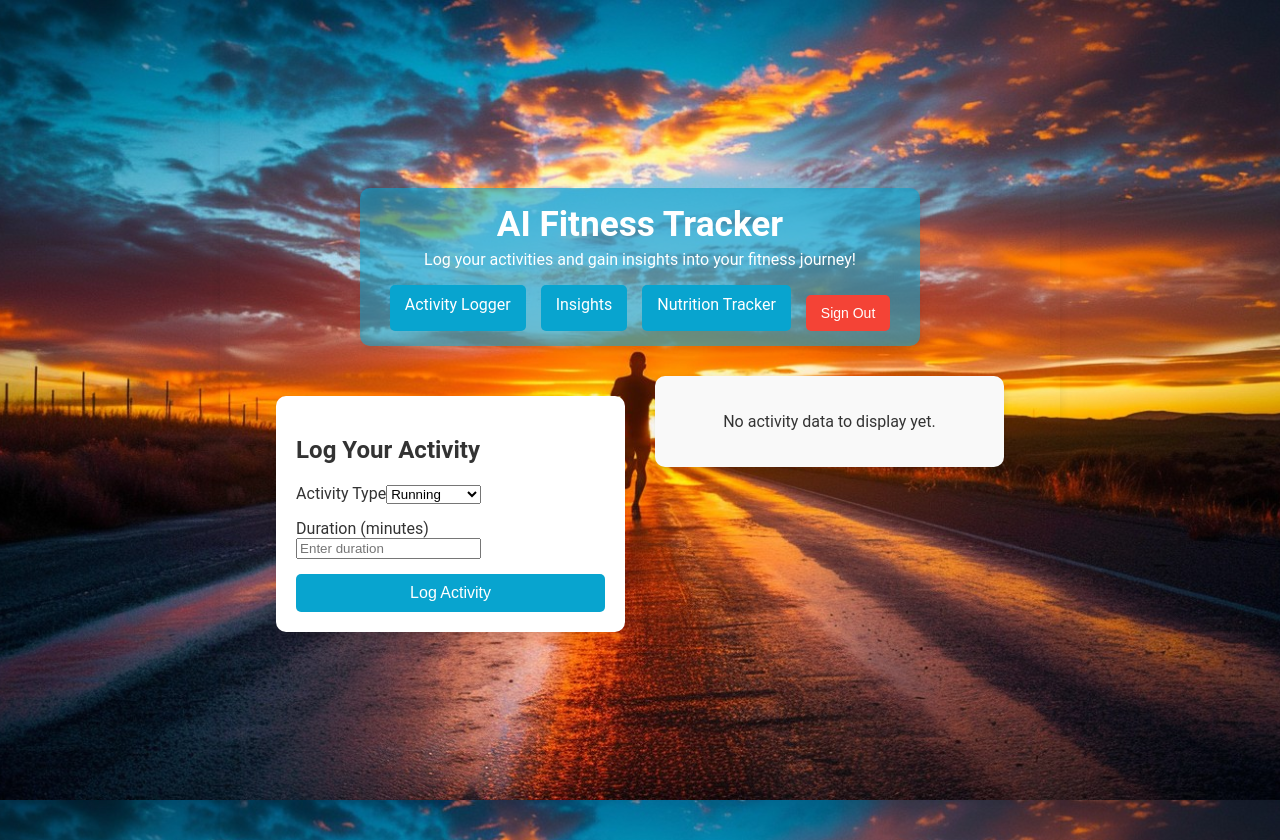
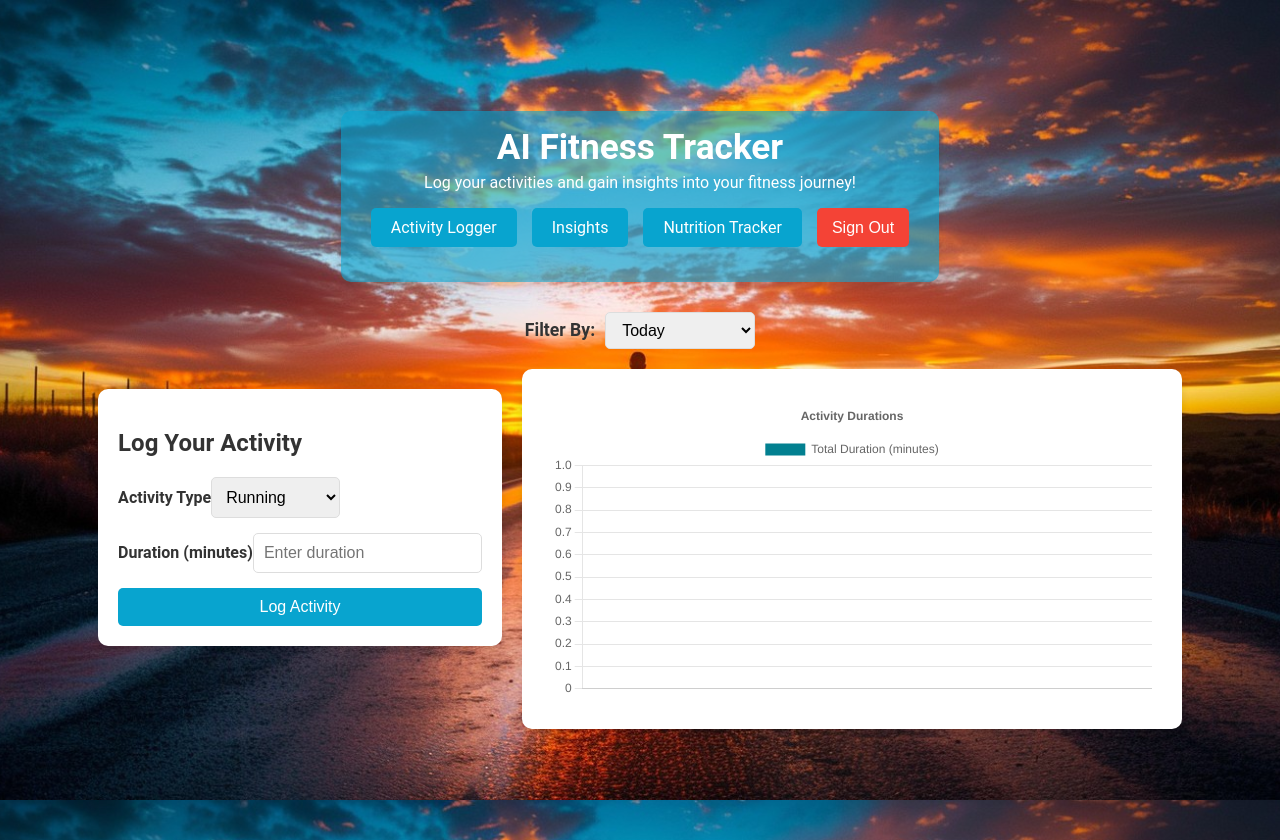
Before and after one commit to JbellMD/ai-fitness-tracker, a React (Create React App) app: page / in a window 1280 px wide. Built offline with nearby package versions, Linux system fonts and the light colour scheme; no server answers; the database is empty; sample sign-in values are in the browser's storage.

Commit message:
Added ChartJS component, fixed nutrition logging css

```diff
--- a/src/App.css
+++ b/src/App.css
@@ -2,37 +2,35 @@
 body {
   margin: 0;
   padding: 0;
-  background-image: url("./runner.jpg"); /* Adjust the path if necessary */
-  background-size: cover; /* Ensures the image covers the entire viewport */
-  background-position: center; /* Centers the image */
-  background-attachment: fixed; /* Keeps the image fixed during scrolling */
+  background-image: url("./runner.jpg");
+  background-size: cover;
+  background-position: center;
+  background-attachment: fixed;
   background-repeat: no-repeat;
   font-family: "Roboto", sans-serif;
   color: #333;
 }
 
-/* General container styling to ensure readability */
+/* General container styling */
 .App {
   padding: 20px;
   min-height: 100vh;
-  border-radius: 6px;
-  box-shadow: 0 4px 10px rgba(0, 0, 0, 0.1);
-  max-width: 800px; /* Controls the width of the content */
-  margin: 0 auto; /* Horizontally centers the container */
   display: flex;
-  flex-direction: column; /* Aligns children vertically */
-  justify-content: center; /* Centers content vertically */
-  align-items: center; /* Centers content horizontally */
+  flex-direction: column;
+  align-items: center;
+  justify-content: center;
 }
 
-@media (max-width: 768px) {
-  .App {
-    max-width: 90%; /* Use a percentage width for smaller screens */
-    padding: 15px;
-  }
+/* Shared White Box Styling */
+.white-box {
+  background: white;
+  border-radius: 10px;
+  box-shadow: 0 4px 8px rgba(0, 0, 0, 0.1);
+  padding: 20px;
+  margin: 20px auto;
+  width: 100%;
+  max-width: 600px;
 }
-
-
 
 /* Header */
 .App-header {
@@ -55,183 +53,148 @@ body {
   margin-top: 5px;
 }
 
-/* Authentication Container */
-.auth-container {
-  background: white;
-  padding: 30px 40px;
-  border-radius: 10px;
-  box-shadow: 0 6px 12px rgba(0, 0, 0, 0.1);
-  width: 100%;
-  max-width: 400px;
-  text-align: center;
-}
-
-.auth-container h2 {
-  font-size: 1.8rem;
-  margin-bottom: 20px;
-}
-
-.auth-container form {
-  display: flex;
-  flex-direction: column;
-  gap: 15px;
-}
-
-.auth-container input {
+/* Buttons */
+.auth-btn,
+.logout-btn,
+.nav-btn {
   padding: 10px 15px;
   font-size: 1rem;
-  border: 1px solid #ddd;
-  border-radius: 5px;
-}
-
-.auth-btn {
-  padding: 10px 15px;
-  background-color: #08a4cf;
   color: white;
-  font-size: 1rem;
   border: none;
   border-radius: 5px;
   cursor: pointer;
   transition: all 0.3s ease;
-}
-
-.auth-btn:hover {
   background-color: #08a4cf;
 }
 
-.google-btn {
-  background-color: #db4437;
+.auth-btn:hover,
+.nav-btn:hover {
+  background-color: #028090;
 }
 
-.google-btn:hover {
-  background-color: #c0392b;
-}
-
-.link {
-  color: #028090;
-  text-decoration: none;
-  font-weight: bold;
-}
-
-.link:hover {
-  text-decoration: underline;
-}
-
-.error-text {
-  color: #f44336;
-  font-size: 0.9rem;
-  margin-top: 10px;
-}
-
-/* Logout Button */
 .logout-btn {
   background-color: #f44336;
-  color: white;
-  border: none;
-  padding: 10px 20px;
-  cursor: pointer;
-  border-radius: 5px;
-  font-size: 14px;
-  margin-top: 10px;
 }
 
 .logout-btn:hover {
   background-color: #d32f2f;
 }
 
-/* Shared Style for White Box Containers */
-.white-box {
-  background: white; /* White background for the box */
-  border-radius: 10px; /* Rounded corners */
-  box-shadow: 0 4px 10px rgba(0, 0, 0, 0.1); /* Subtle shadow for depth */
-  padding: 20px; /* Padding inside the box */
-  margin: 20px auto; /* Center the box with margin */
-  width: 100%; /* Take up full width available */
-  max-width: 600px; /* Limit max width for better readability */
+/* Navigation Links */
+.nav-links {
+  display: flex;
+  justify-content: center;
+  gap: 15px;
+  margin-bottom: 20px;
 }
 
-/* Specific Adjustments for Activity Logger */
-.activity-logger {
+.nav-links a {
+  text-decoration: none;
+  background-color: #08a4cf;
+  color: white;
+  padding: 10px 20px;
+  border-radius: 5px;
+  transition: background-color 0.3s ease;
+}
+
+.nav-links a:hover {
+  background-color: #028090;
+}
+
+/* Logger and Chart Container */
+.logger-chart-container {
+  display: flex;
+  flex-wrap: wrap;
+  justify-content: space-between;
+  align-items: flex-start; /* Align elements at the top */
+  gap: 20px;
+  margin: 0 auto;
+  max-width: 1200px;
+}
+
+
+/* Make the filter dropdown appear above both boxes */
+.filter-dropdown {
+  width: 100%;
+  text-align: center;
+  margin-bottom: 20px;
+}
+
+.filter-dropdown label {
+  font-size: 1.1rem;
+  font-weight: bold;
+  margin-right: 10px;
+}
+
+.filter-dropdown select {
+  padding: 8px 12px;
+  font-size: 1rem;
+  border: 1px solid #ddd;
+  border-radius: 5px;
+  width: 150px;
+}
+
+/* Logger Box Styling */
+.logger-box {
+  flex: 1;
+  min-width: 300px;
+  max-width: 40%; /* Restrict to 40% */
+  padding: 20px;
+  background-color: #ffffff;
+  border-radius: 10px;
+  box-shadow: 0 4px 8px rgba(0, 0, 0, 0.1);
+}
+
+/* Chart Box Styling (Enlarged by 1.5x-2x) */
+.chart-box {
+  flex: 1;
+  min-width: 600px;
+  max-width: 50%; /* Expanded size */
+  background-color: #ffffff;
+  padding: 30px;
+  border-radius: 10px;
+  box-shadow: 0 4px 8px rgba(0, 0, 0, 0.1);
+  display: flex;
+  justify-content: center;
+  align-items: center;
+}
+
+.logger-box {
+  flex: 1; /* Slightly smaller */
+}
+
+.chart-box {
+  flex: 1; /* Slightly larger */
+}
+
+/* Forms */
+form {
   display: flex;
   flex-direction: column;
-  align-items: center;
   gap: 15px;
 }
 
-.activity-logger h2 {
-  font-size: 1.8rem;
-  color: #333;
-  margin-bottom: 20px;
+form input,
+form select {
+  padding: 10px;
+  font-size: 1rem;
+  border: 1px solid #ddd;
+  border-radius: 5px;
 }
 
-.activity-form {
-  display: flex;
-  flex-direction: column;
-  gap: 15px;
-  width: 100%;
+form label {
+  font-weight: bold;
 }
 
-.activity-icons {
-  display: flex;
-  justify-content: space-around;
-  margin-top: 20px;
-}
-
-/* Specific Adjustments for Nutrition Tracker */
-.nutrition-tracker {
-  display: flex;
-  flex-direction: column;
-  align-items: center;
-  gap: 15px;
-}
-
-.nutrition-tracker h2 {
-  font-size: 1.8rem;
-  color: #333;
-  margin-bottom: 20px;
-}
-
-.nutrition-form {
-  display: flex;
-  flex-direction: column;
-  gap: 15px;
-  width: 100%;
-}
-
-.nutrition-logs {
-  margin-top: 20px;
-  width: 100%;
-}
-
-.nutrition-logs h3 {
-  font-size: 1.4rem;
-  color: #114b5f;
-  margin-bottom: 10px;
-}
-
-.nutrition-logs ul {
-  list-style: none;
-  padding: 0;
-}
-
-.nutrition-logs li {
-  padding: 10px;
-  margin-bottom: 5px;
-  background: #f9f9f9;
-  border-radius: 5px;
-  box-shadow: 0 2px 4px rgba(0, 0, 0, 0.1);
-}
-
-
+/* Success Message */
 .success-text {
-  color: #4caf50; /* Green for success */
+  color: #4caf50;
   font-size: 1rem;
-  margin-top: 15px;
   text-align: center;
+  margin-top: 10px;
   animation: fadeIn 0.3s ease-in-out;
 }
 
-/* Optional fade-in animation for the success message */
 @keyframes fadeIn {
   from {
     opacity: 0;
@@ -243,108 +206,11 @@ body {
   }
 }
 
-.nav-links {
-  display: flex;
-  gap: 15px;
-  justify-content: center;
-  margin-top: 15px;
-}
-
-.nav-links a {
-  text-decoration: none;
-  color: white;
-  background-color: #08a4cf;
-  padding: 10px 15px;
-  border-radius: 5px;
-  transition: background-color 0.3s ease;
-}
-
-.nav-links a:hover {
-  background-color: #08a4cf;
-}
-
-.nav-links .logout-btn {
-  background-color: #f44336;
-  color: white;
-  border: none;
-  padding: 10px 15px;
-  border-radius: 5px;
-  cursor: pointer;
-  font-size: 14px;
-  transition: background-color 0.3s ease;
-}
-
-.nav-links .logout-btn:hover {
-  background-color: #d32f2f;
-}
-
-.activity-summary {
-  margin-bottom: 20px;
-  text-align: left;
-}
-
-.activity-summary h3 {
-  font-size: 1.5rem;
-  color: #028090;
-}
-
-.activity-summary ul {
-  list-style: none;
-  padding: 0;
-}
-
-.activity-summary li {
-  background: #f9f9f9;
-  margin-bottom: 8px;
-  padding: 10px;
-  border-radius: 5px;
-  box-shadow: 0 2px 4px rgba(0, 0, 0, 0.1);
-}
-
-.chart-container {
-  width: 100%;
-  max-width: 600px;
-  margin: 20px auto;
-}
-
-.nutrition-tracker, .activity-logger {
-  display: flex;
-  flex-direction: column;
-  align-items: center;
-  gap: 20px;
-}
-
-.logger-chart-container {
-  display: flex;
-  justify-content: center;
-  align-items: flex-start;
-  gap: 30px;
-  flex-wrap: wrap;
-  margin: 0 auto;
-  max-width: 1200px;
-}
-
-.logger-box {
-  flex: 1;
-  min-width: 300px;
-}
-
-.chart-box {
-  flex: 1;
-  min-width: 300px;
-  display: flex;
-  justify-content: center;
-  align-items: center;
-  padding: 20px;
-  background-color: #f9f9f9;
-  border-radius: 10px;
-  box-shadow: 0 4px 8px rgba(0, 0, 0, 0.1);
-}
-
+/* Nutrition Logs */
 .nutrition-logs {
   margin-top: 20px;
+  padding: 15px;
   background: #ffffff;
-  padding: 15px;
   border-radius: 10px;
   box-shadow: 0 4px 8px rgba(0, 0, 0, 0.1);
 }
@@ -366,12 +232,11 @@ body {
   background: #f9f9f9;
   border-radius: 5px;
   box-shadow: 0 2px 4px rgba(0, 0, 0, 0.1);
-  font-size: 1rem;
 }
 
 .log-entry span {
   display: block;
-  font-size: 0.8rem;
+  font-size: 0.9rem;
   color: #777;
   margin-top: 5px;
 }
--- a/src/components/ActivityLogger.jsx
+++ b/src/components/ActivityLogger.jsx
@@ -1,5 +1,6 @@
 import React, { useState, useEffect } from "react";
 import { useForm } from "react-hook-form";
+import { filterDataByDate } from "../utils/dateFilters";
 import { motion } from "framer-motion";
 import { database } from "../firebase";
 import { ref, push, onValue } from "firebase/database";
@@ -20,8 +21,10 @@ const ActivityLogger = () => {
   const { register, handleSubmit, reset } = useForm();
   const [successMessage, setSuccessMessage] = useState("");
   const [chartData, setChartData] = useState(null);
+  const [allActivities, setAllActivities] = useState([]);
+  const [filterType, setFilterType] = useState("day");
 
-  // Fetch activities from Firebase Realtime Database
+  // Fetch activities from Firebase
   useEffect(() => {
     const activitiesRef = ref(database, "activities");
 
@@ -29,12 +32,17 @@ const ActivityLogger = () => {
       const data = snapshot.val();
       if (data) {
         const fetchedActivities = Object.values(data);
-        prepareChartData(fetchedActivities);
+        setAllActivities(fetchedActivities);
       }
     });
   }, []);
 
-  // Prepare chart data
+  // Filter and prepare chart data
+  useEffect(() => {
+    const filteredActivities = filterDataByDate(allActivities, filterType);
+    prepareChartData(filteredActivities);
+  }, [allActivities, filterType]);
+
   const prepareChartData = (data) => {
     const activityDurations = data.reduce((acc, activity) => {
       acc[activity.activity] = (acc[activity.activity] || 0) + activity.duration;
@@ -53,19 +61,16 @@ const ActivityLogger = () => {
     });
   };
 
-  // Handle form submission
   const onSubmit = async (data) => {
     try {
-      const newActivity = {
+      await push(ref(database, "activities"), {
         activity: data.activity,
         duration: parseInt(data.duration, 10),
         timestamp: new Date().toISOString(),
-      };
-
-      await push(ref(database, "activities"), newActivity);
+        timestampNum: Date.now(),
+      });
       setSuccessMessage("Activity logged successfully!");
       reset();
-
       setTimeout(() => setSuccessMessage(""), 3000);
     } catch (error) {
       console.error("Error adding activity: ", error);
@@ -73,8 +78,20 @@ const ActivityLogger = () => {
   };
 
   return (
+    <>
+      {/* Filter By Dropdown */}
+      <div className="filter-dropdown">
+        <label>Filter By:</label>
+        <select onChange={(e) => setFilterType(e.target.value)} value={filterType}>
+          <option value="day">Today</option>
+          <option value="week">This Week</option>
+          <option value="month">This Month</option>
+          <option value="year">This Year</option>
+        </select>
+      </div>
+
       <div className="logger-chart-container">
-      {/* Logger Section */}
+        {/* Logger Box */}
         <motion.div
           initial={{ opacity: 0, y: -50 }}
           animate={{ opacity: 1, y: 0 }}
@@ -107,7 +124,7 @@ const ActivityLogger = () => {
           {successMessage && <p className="success-text">{successMessage}</p>}
         </motion.div>
 
-      {/* Chart Section */}
+        {/* Chart Box */}
         {chartData ? (
           <div className="chart-box">
             <Bar
@@ -127,6 +144,7 @@ const ActivityLogger = () => {
           </div>
         )}
       </div>
+    </>
   );
 };
 
--- a/src/components/NutritionTracker.jsx
+++ b/src/components/NutritionTracker.jsx
@@ -3,6 +3,7 @@ import { database, auth } from "../firebase";
 import { ref, push, onValue } from "firebase/database";
 import { Pie } from "react-chartjs-2";
 import { Chart as ChartJS, ArcElement, Tooltip, Legend } from "chart.js";
+import { filterDataByDate } from "../utils/dateFilters";
 import { motion } from "framer-motion";
 
 ChartJS.register(ArcElement, Tooltip, Legend);
@@ -11,53 +12,54 @@ const NutritionTracker = () => {
   const [foodName, setFoodName] = useState("");
   const [calories, setCalories] = useState("");
   const [mealType, setMealType] = useState("breakfast");
-  const [nutritionLogs, setNutritionLogs] = useState([]);
+  const [chartData, setChartData] = useState(null);
+  const [allMeals, setAllMeals] = useState([]);
+  const [filterType, setFilterType] = useState("day");
   const [successMessage, setSuccessMessage] = useState("");
-  const [chartData, setChartData] = useState(null);
 
-  // Fetch data from Firebase
+  // Fetch meals from Firebase
   useEffect(() => {
-    const fetchNutritionLogs = () => {
     const user = auth.currentUser;
     if (!user) return;
 
-      const logsRef = ref(database, `users/${user.uid}/nutritionLogs`);
+    const mealsRef = ref(database, `users/${user.uid}/nutritionLogs`);
 
-      onValue(logsRef, (snapshot) => {
+    onValue(mealsRef, (snapshot) => {
       const data = snapshot.val();
       if (data) {
-          const logs = Object.entries(data).map(([key, value]) => ({
-            id: key,
-            ...value,
-          }));
-          setNutritionLogs(logs.reverse()); // Show the latest logs first
-          prepareChartData(logs);
+        const fetchedMeals = Object.values(data);
+        setAllMeals(fetchedMeals);
       }
     });
-    };
+  }, []);
 
-    fetchNutritionLogs();
-  }, []);
+  // Filter meals and prepare chart data
+  useEffect(() => {
+    if (allMeals.length > 0) {
+      const filteredMeals = filterDataByDate(allMeals, filterType);
+      prepareChartData(filteredMeals);
+    }
+  }, [allMeals, filterType]);
 
   // Prepare chart data
   const prepareChartData = (data) => {
-    const caloriesByMeal = data.reduce((acc, meal) => {
+    const caloriesByMealType = data.reduce((acc, meal) => {
       acc[meal.mealType] = (acc[meal.mealType] || 0) + meal.calories;
       return acc;
     }, {});
 
     setChartData({
-      labels: Object.keys(caloriesByMeal),
+      labels: Object.keys(caloriesByMealType),
       datasets: [
         {
-          data: Object.values(caloriesByMeal),
+          data: Object.values(caloriesByMealType),
           backgroundColor: ["#028090", "#02c39a", "#fcbf49", "#f77f00"],
         },
       ],
     });
   };
 
-  // Handle meal addition
+  // Handle adding a meal
   const handleAddMeal = async (e) => {
     e.preventDefault();
     try {
@@ -69,9 +71,11 @@ const NutritionTracker = () => {
         calories: parseInt(calories, 10),
         mealType,
         timestamp: new Date().toISOString(),
+        timestampNum: Date.now(),
       };
 
       await push(ref(database, `users/${user.uid}/nutritionLogs`), newMeal);
+
       setSuccessMessage("Meal logged successfully!");
       setFoodName("");
       setCalories("");
@@ -84,8 +88,21 @@ const NutritionTracker = () => {
   };
 
   return (
+    <>
+      {/* Filter Dropdown */}
+      <div className="filter-dropdown">
+        <label>Filter By:</label>
+        <select onChange={(e) => setFilterType(e.target.value)} value={filterType}>
+          <option value="day">Today</option>
+          <option value="week">This Week</option>
+          <option value="month">This Month</option>
+          <option value="year">This Year</option>
+        </select>
+      </div>
+
+      {/* Logger and Chart Container */}
       <div className="logger-chart-container">
-      {/* Logger Component */}
+        {/* Logger Box */}
         <motion.div
           initial={{ opacity: 0, y: -50 }}
           animate={{ opacity: 1, y: 0 }}
@@ -134,28 +151,27 @@ const NutritionTracker = () => {
           {successMessage && <p className="success-text">{successMessage}</p>}
         </motion.div>
 
-      {/* Chart Component */}
-      {chartData && (
+        {/* Chart Box */}
+        {chartData ? (
           <div className="chart-box">
-          <Pie data={chartData} />
+            <Pie
+              data={chartData}
+              options={{
+                responsive: true,
+                plugins: {
+                  legend: { position: "top" },
+                  title: { display: true, text: "Calories by Meal Type" },
+                },
+              }}
+            />
           </div>
-      )}
-
-      {/* Nutrition Logs */}
-      {nutritionLogs.length > 0 && (
-        <div className="nutrition-logs">
-          <h3>Logged Meals</h3>
-          <ul>
-            {nutritionLogs.map((log) => (
-              <li key={log.id} className="log-entry">
-                <strong>{log.foodName}</strong> - {log.calories} kcal ({log.mealType})
-                <span>Logged at: {new Date(log.timestamp).toLocaleString()}</span>
-              </li>
-            ))}
-          </ul>
+        ) : (
+          <div className="chart-box">
+            <p>No meal data to display yet.</p>
           </div>
         )}
       </div>
+    </>
   );
 };
 
--- /dev/null
+++ b/src/utils/dateFilters.js
@@ -0,0 +1,14 @@
+export const filterDataByDate = (data, filterType) => {
+    const now = new Date();
+    const startOf = {
+      day: new Date(now.getFullYear(), now.getMonth(), now.getDate()).getTime(),
+      week: new Date(now.setDate(now.getDate() - now.getDay())).getTime(),
+      month: new Date(now.getFullYear(), now.getMonth(), 1).getTime(),
+      year: new Date(now.getFullYear(), 0, 1).getTime(),
+    };
+
+    return data.filter((item) => {
+      const timestamp = item.timestampNum; // Numeric timestamp
+      return timestamp >= startOf[filterType];
+    });
+  };
```
Lines whose indentation alone changed are shown as unchanged.
